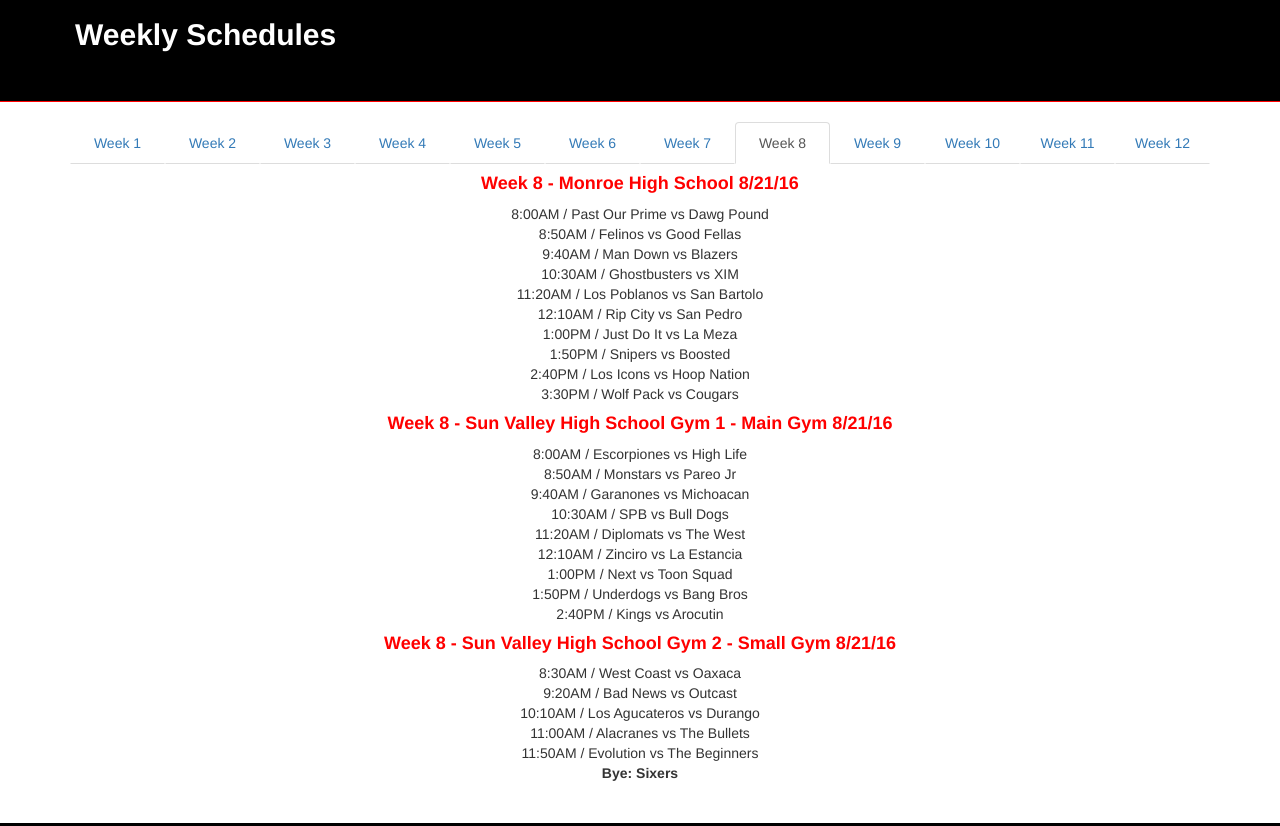
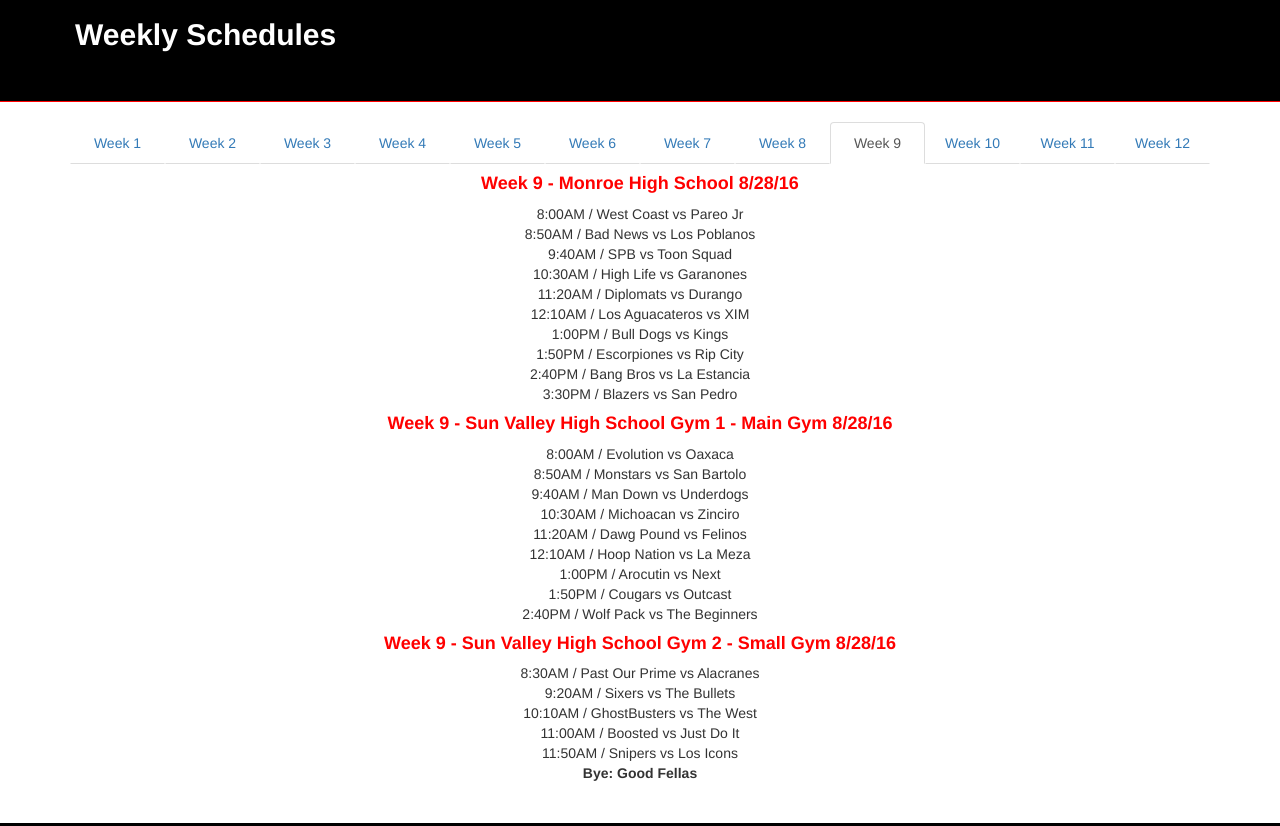
Before and after one commit to monkichi/LigaLatinaUnidaWebSite, a plain HTML site: page index.html in a window 1280 px wide. Shown: the part 2140-2966 px from the top of the page. Drawn offline with Linux system fonts and the light colour scheme.

Commit message:
Fixed weed 9 active issue

```diff
--- a/index.html
+++ b/index.html
@@ -404,8 +404,8 @@
       <li><a data-toggle="tab" href="#week5">Week 5</a></li>
       <li ><a data-toggle="tab" href="#week6">Week 6</a></li>
       <li><a data-toggle="tab" href="#week7">Week 7</a></li>
-      <li class="active" ><a data-toggle="tab" href="#week8">Week 8</a></li>
-      <li><a data-toggle="tab" href="#week9">Week 9</a></li>
+      <li  ><a data-toggle="tab" href="#week8">Week 8</a></li>
+      <li class="active"><a data-toggle="tab" href="#week9">Week 9</a></li>
       <li><a data-toggle="tab" href="#week10">Week 10</a></li>
       <li><a data-toggle="tab" href="#week11">Week 11</a></li>
       <li><a data-toggle="tab" href="#week12">Week 12</a></li>
@@ -676,7 +676,7 @@
         </center>
     </div>
 
-    <div id="week8" class="tab-pane fade in active  ">
+    <div id="week8" class="tab-pane fade  ">
 
         <center> <h4><b>Week 8 - Monroe High School 8/21/16</h4></b>
             8:00AM  / Past Our Prime  vs Dawg Pound <br>
@@ -712,7 +712,7 @@
         </center>
     </div>
 
-    <div id="week9" class="tab-pane fade ">
+    <div id="week9" class="tab-pane fade in active">
 
         <center> <h4><b>Week 9 - Monroe High School 8/28/16</h4></b>
             8:00AM  / West Coast  vs Pareo Jr <br>
```
